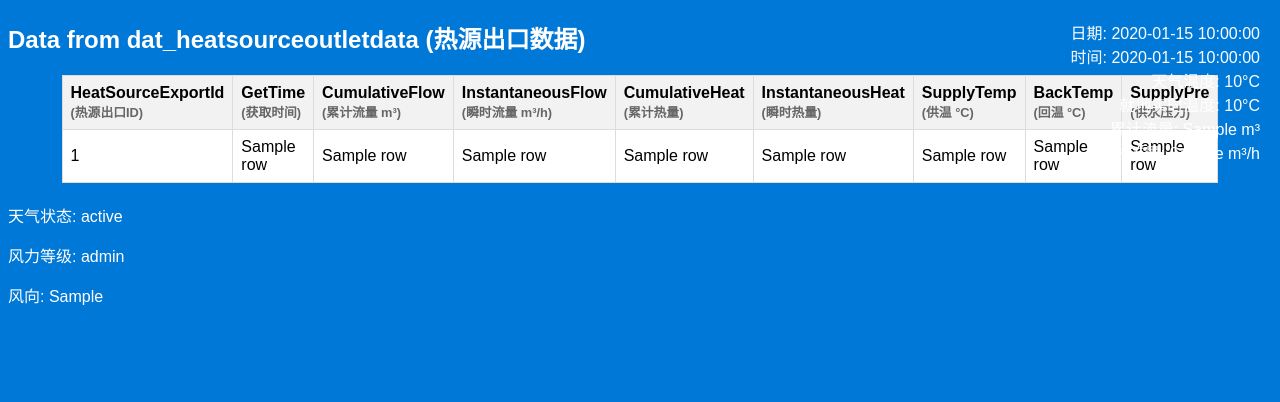
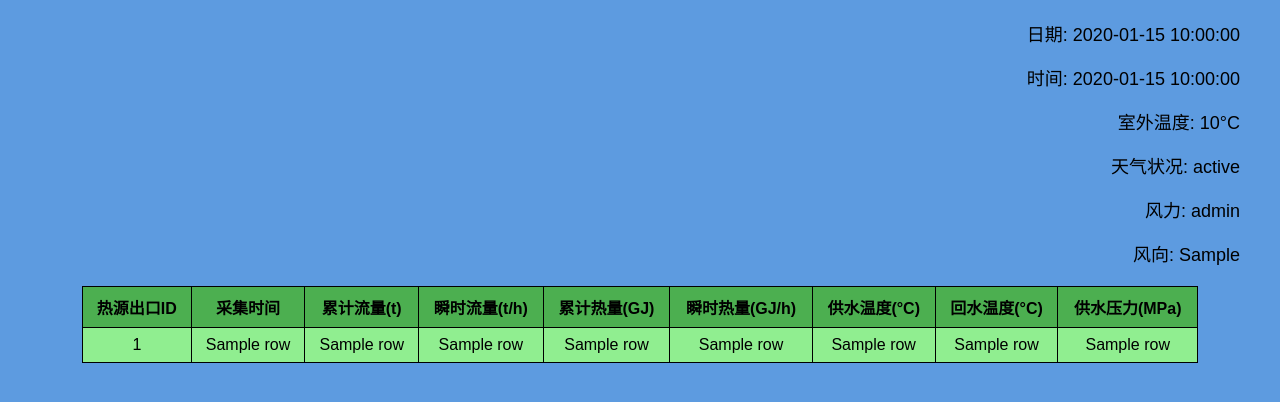
Before and after one commit to chuhanjiufengshan/my-web-project, a Flask app: template templates/index.html in a window 1280 px wide. Shown: the top 402 px of the page. Run offline with Flask 3, Linux system fonts and the light colour scheme; the template is opened without the code that fills it: most values are stand-ins (such as "Sample title", 1, 10 or a date in 2020).

Commit message:
修复表格显示10天数据，移除就地实时温度

```diff
--- a/app.py
+++ b/app.py
@@ -1,6 +1,6 @@
 from flask import Flask, render_template, request
 import mysql.connector
-from datetime import datetime
+from datetime import datetime, timedelta
 import requests
 import pytz
 import os
@@ -10,7 +10,7 @@ app = Flask(__name__)
 @app.route('/')
 def show_data():
     try:
-        # 数据库连接
+        print("尝试连接数据库...")
         conn = mysql.connector.connect(
             host="36.134.92.118",
             port=13326,
@@ -18,27 +18,20 @@ def show_data():
             password="L#xhgr@2025",
             database="hs_hc_rl_xhgr"
         )
+        print("数据库连接成功")
         cursor = conn.cursor()
 
-        # 查询所有字段，获取最新 1000 条数据
+        # 查询最近 10 天数据
+        ten_days_ago = datetime.now(pytz.timezone('Asia/Shanghai')) - timedelta(days=10)
         cursor.execute("""
             SELECT HeatSourceExportId, GetTime, CumulativeFlow, InstantaneousFlow,
                    CumulativeHeat, InstantaneousHeat, SupplyTemp, BackTemp, SupplyPre
             FROM dat_heatsourceoutletdata
-            ORDER BY GetTime DESC LIMIT 1000
-        """)
+            WHERE GetTime >= %s
+            ORDER BY GetTime DESC
+        """, (ten_days_ago,))
         data = cursor.fetchall()
-
-        # 获取最新一条记录的 SupplyTemp, CumulativeFlow, InstantaneousFlow
-        cursor.execute("""
-            SELECT SupplyTemp, CumulativeFlow, InstantaneousFlow
-            FROM dat_heatsourceoutletdata
-            ORDER BY GetTime DESC LIMIT 1
-        """)
-        latest = cursor.fetchone()
-        latest_local_temp = latest[0] if latest else 0.0
-        latest_cumulative_flow = latest[1] if latest and len(latest) > 1 else 0.0
-        latest_instantaneous_flow = latest[2] if latest and len(latest) > 2 else 0.0
+        print(f"查询到 {len(data)} 条记录")
 
         # 获取北京时间
         beijing_tz = pytz.timezone('Asia/Shanghai')
@@ -56,21 +49,27 @@ def show_data():
             weather_data = response.json()
             weather_temp = weather_data['current']['temp_c']
             weather_code = weather_data['current']['condition']['code']
-            weather_status = "晴天"
+            weather_status = "晴"
             if weather_code in [1063, 1150, 1153]:
-                weather_status = "毛毛雨"
+                weather_status = "小雨"
             elif weather_code in [1183, 1186, 1198]:
-                weather_status = "小雨"
+                weather_status = "中雨"
             elif weather_code in [1189, 1192, 1240]:
-                weather_status = "中雨"
+                weather_status = "大雨"
             elif weather_code in [1195, 1243]:
-                weather_status = "大雨"
-            elif weather_code in [1198, 1201]:
                 weather_status = "暴雨"
-            elif weather_code in [1006, 1030, 1003]:
+            elif weather_code in [1066, 1114, 1210, 1213]:
+                weather_status = "小雪"
+            elif weather_code in [1216, 1219]:
+                weather_status = "中雪"
+            elif weather_code in [1222, 1225]:
+                weather_status = "大雪"
+            elif weather_code in [1006, 1009]:
                 weather_status = "阴"
             elif weather_code == 1000:
-                weather_status = "晴天"
+                weather_status = "晴"
+            elif weather_code in [1072, 1168, 1171]:
+                weather_status = "冻雨"
             windspeed = weather_data['current']['wind_kph'] / 3.6
             winddirection = weather_data['current']['wind_degree']
             wind_level = "无风"
@@ -98,7 +97,7 @@ def show_data():
                 wind_level = "11级 暴风"
             else:
                 wind_level = "12级 飓风"
-            wind_direction = ""
+            wind_direction = "无风向"
             if 0 <= winddirection < 22.5 or 337.5 <= winddirection <= 360:
                 wind_direction = "北风"
             elif 22.5 <= winddirection < 67.5:
@@ -115,37 +114,36 @@ def show_data():
                 wind_direction = "西风"
             elif 292.5 <= winddirection < 337.5:
                 wind_direction = "西北风"
+            print(f"天气数据: 温度={weather_temp}°C, 状况={weather_status}")
         except (requests.RequestException, KeyError, ValueError) as e:
             print(f"Weather API Error: {e}")
             weather_temp = 0.0
             weather_status = "未知"
             wind_level = "未知"
-            wind_direction = ""
+            wind_direction = "未知"
 
         conn.close()
 
-        # 渲染模板
         return render_template('index.html', data=data, date=date_str, time=time_str,
-                              latest_local_temp=latest_local_temp,
-                              latest_cumulative_flow=latest_cumulative_flow,
-                              latest_instantaneous_flow=latest_instantaneous_flow,
                               weather_temp=weather_temp, weather_status=weather_status,
                               wind_level=wind_level, wind_direction=wind_direction)
 
     except Exception as e:
-        print(f"Database error: {e}")
+        print(f"Database error: {str(e)}")
         return f"Error loading data: {str(e)}", 500
 
 @app.route('/data', methods=['POST'])
 def receive_data():
     try:
         data = request.data.decode('utf-8')
-        # 假设 NodeMCU 发送格式为 "TEMP:xx.xx,FLOW_CUM:yy.yy,FLOW_INST:zz.zz"
-        parts = data.split(',')
-        temp = parts[0].replace('TEMP:', '') if parts else '0.0'
-        flow_cum = parts[1].replace('FLOW_CUM:', '') if len(parts) > 1 else '0.0'
-        flow_inst = parts[2].replace('FLOW_INST:', '') if len(parts) > 2 else '0.0'
-
+        print(f"收到数据: {data}")
+        temp = data.replace('TEMP:', '') if 'TEMP:' in data else '0.0'
+        print(f"解析温度: {temp}")
+        try:
+            temp_float = float(temp)
+        except ValueError:
+            print(f"温度解析错误: {temp} 不是有效数字")
+            return f"Error: Invalid temperature format {temp}", 400
         conn = mysql.connector.connect(
             host="36.134.92.118",
             port=13326,
@@ -154,16 +152,15 @@ def receive_data():
             database="hs_hc_rl_xhgr"
         )
         cursor = conn.cursor()
-        cursor.execute("""
-            INSERT INTO dat_heatsourceoutletdata
-            (GetTime, SupplyTemp, CumulativeFlow, InstantaneousFlow)
-            VALUES (NOW(), %s, %s, %s)
-        """, (temp, flow_cum, flow_inst))
+        cursor.execute("INSERT INTO dat_heatsourceoutletdata (GetTime, SupplyTemp) VALUES (NOW(), %s)", (temp_float,))
         conn.commit()
+        print("数据插入成功")
         conn.close()
         return "Data received", 200
     except Exception as e:
+        print(f"数据插入错误: {str(e)}")
         return f"Error: {str(e)}", 500
 
 if __name__ == '__main__':
+    print("启动 Flask 应用...")
     app.run(debug=True, port=10000, host='0.0.0.0')
--- a/templates/index.html
+++ b/templates/index.html
@@ -1,62 +1,57 @@
 <!DOCTYPE html>
-<html>
+<html lang="zh-CN">
 <head>
-    <title>热源出口数据</title>
+    <meta charset="UTF-8">
+    <title>供热数据监测</title>
     <style>
         body {
-            background-color: #0078D7; /* Windows 10 蓝色 */
-            color: #ffffff; /* 文字白色 */
+            background-color: #5D9BE0;
             font-family: Arial, sans-serif;
+            color: black;
+            margin: 20px;
         }
         table {
-            width: 80%;
+            width: 90%;
             margin: 20px auto;
             border-collapse: collapse;
-            background-color: #ffffff; /* 表格背景白色 */
-            color: #000000; /* 表格文字黑色 */
+            background-color: #90EE90;
         }
         th, td {
-            border: 1px solid #ddd;
+            border: 1px solid black;
             padding: 8px;
-            text-align: left;
+            text-align: center;
         }
         th {
-            background-color: #f2f2f2;
+            background-color: #4CAF50;
+            color: black;
         }
-        .cn-note {
-            font-size: 0.8em;
-            color: #666;
-        }
-        .header {
+        .weather-info {
             text-align: right;
-            padding: 10px;
-            position: absolute;
-            top: 10px;
-            right: 10px;
+            margin-right: 20px;
+            font-size: 18px;
         }
     </style>
 </head>
 <body>
-    <div class="header">
-        日期: {{ date }}<br>
-        时间: {{ time }}<br>
-        天气温度: {{ weather_temp }}°C<br>
-        就地实时温度: {{ latest_local_temp }}°C<br>
-        累计流量: {{ latest_cumulative_flow }} m³<br>
-        瞬时流量: {{ latest_instantaneous_flow }} m³/h
+    <div class="weather-info">
+        <p>日期: {{ date }}</p>
+        <p>时间: {{ time }}</p>
+        <p>室外温度: {{ weather_temp }}°C</p>
+        <p>天气状况: {{ weather_status }}</p>
+        <p>风力: {{ wind_level }}</p>
+        <p>风向: {{ wind_direction }}</p>
     </div>
-    <h2>Data from dat_heatsourceoutletdata (热源出口数据)</h2>
     <table>
         <tr>
-            <th>HeatSourceExportId <span class="cn-note">(热源出口ID)</span></th>
-            <th>GetTime <span class="cn-note">(获取时间)</span></th>
-            <th>CumulativeFlow <span class="cn-note">(累计流量 m³)</span></th>
-            <th>InstantaneousFlow <span class="cn-note">(瞬时流量 m³/h)</span></th>
-            <th>CumulativeHeat <span class="cn-note">(累计热量)</span></th>
-            <th>InstantaneousHeat <span class="cn-note">(瞬时热量)</span></th>
-            <th>SupplyTemp <span class="cn-note">(供温 °C)</span></th>
-            <th>BackTemp <span class="cn-note">(回温 °C)</span></th>
-            <th>SupplyPre <span class="cn-note">(供水压力)</span></th>
+            <th>热源出口ID</th>
+            <th>采集时间</th>
+            <th>累计流量(t)</th>
+            <th>瞬时流量(t/h)</th>
+            <th>累计热量(GJ)</th>
+            <th>瞬时热量(GJ/h)</th>
+            <th>供水温度(°C)</th>
+            <th>回水温度(°C)</th>
+            <th>供水压力(MPa)</th>
         </tr>
         {% for row in data %}
         <tr>
@@ -72,8 +67,5 @@
         </tr>
         {% endfor %}
     </table>
-    <p>天气状态: {{ weather_status }}</p>
-    <p>风力等级: {{ wind_level }}</p>
-    <p>风向: {{ wind_direction }}</p>
 </body>
 </html>
```
